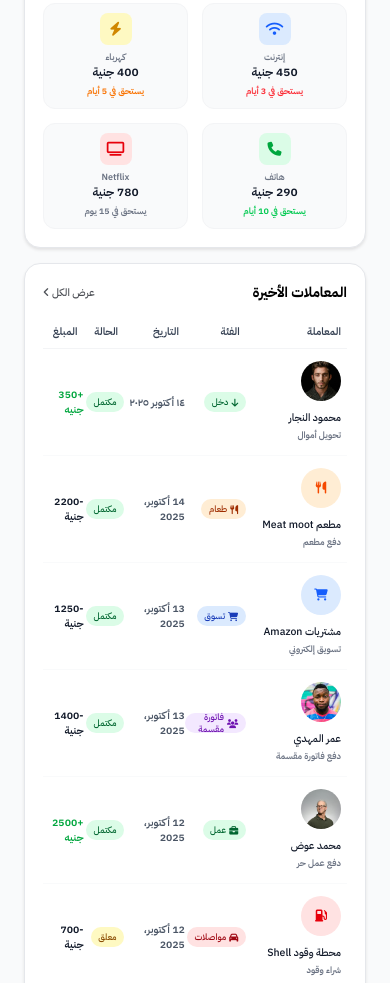
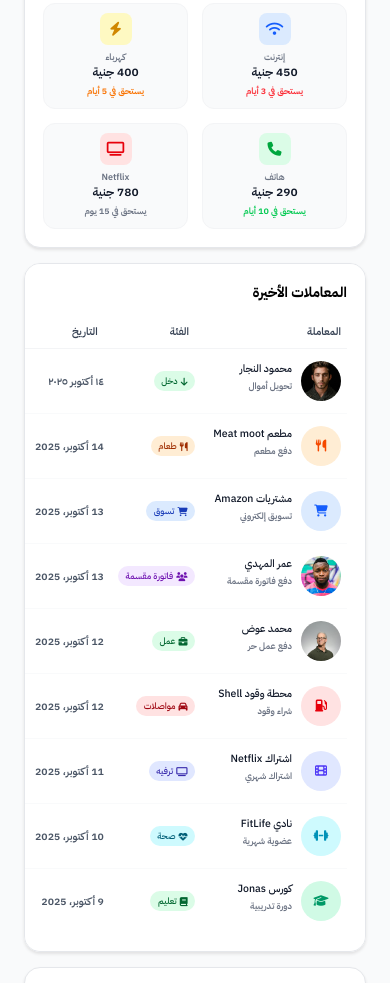
Before and after one commit to YousifDebian/Mudabbir---Your-Money-Monitor, a plain HTML site: page index.html in a window 390 px wide. Shown: the part 997-1980 px from the top of the page. Drawn offline with Linux system fonts and the light colour scheme.

Commit message:
Recent Transaction Update

```diff
--- a/Styles/media.css
+++ b/Styles/media.css
@@ -13,7 +13,7 @@
 
     .layout {
         display: grid;
-        grid-template-columns: 1fr  !important;
+        grid-template-columns: 1fr !important;
         grid-template-areas: "dashboard";
         height: auto;
     }
@@ -37,11 +37,19 @@
         width: 100%;
     }
 
+    .layout .recent-transactions {
+        overflow-x: auto;
+    }
+
+    .layout .recent-transactions .transactions-box {
+        width: 150%;
+    }
+
 }
 
 /* lg */
 @media screen and (max-width: 1024px) {
-    .layout .dashboard .card h3{
+    .layout .dashboard .card h3 {
         font-size: 1.5rem;
     }
 }
@@ -60,7 +68,7 @@
         align-items: stretch;
     }
 
-    .layout .sidebar > *{
+    .layout .sidebar>* {
         width: 100%;
     }
 
@@ -74,9 +82,11 @@
         gap: 0;
         justify-content: center;
     }
-    .layout .sidebar .quick-actions .acion{
+
+    .layout .sidebar .quick-actions .acion {
         padding: .5rem 0;
     }
+
     .layout .sidebar h2,
     .layout .sidebar h4,
     .layout .sidebar p,
```
